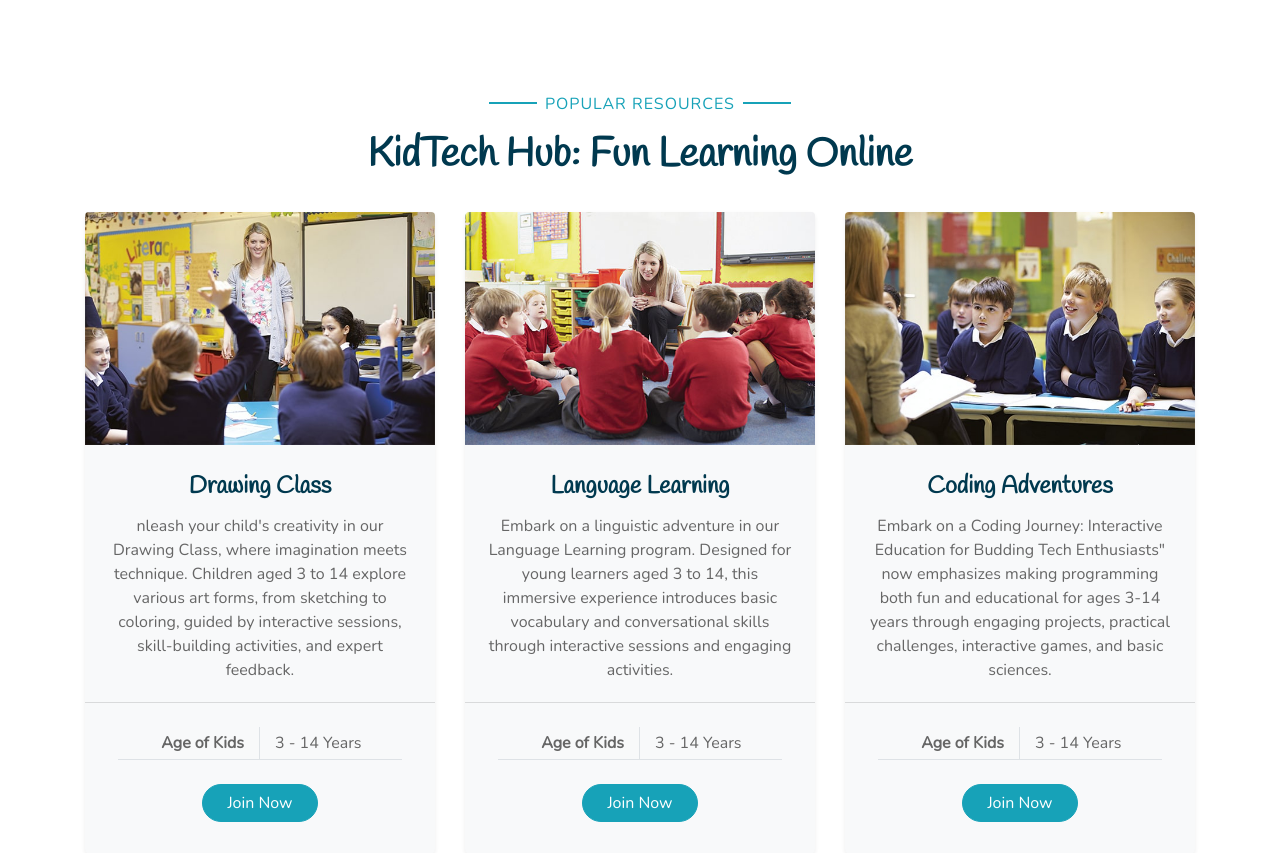
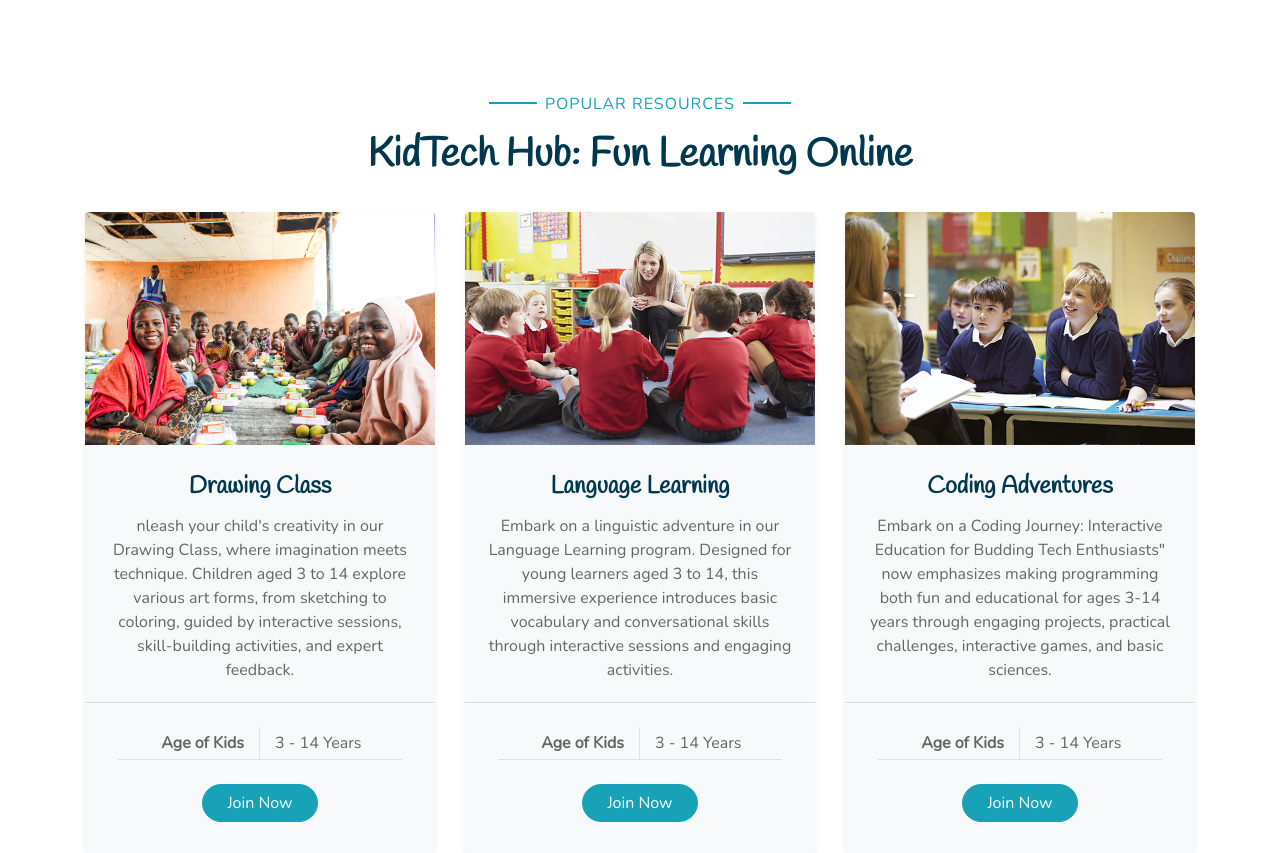
Before and after one commit to sos-robin/Mafunzo, a Django app: page / in a window 1280 px wide. Shown: the part 2114-2967 px from the top of the page. Run offline with Django 5.2, Linux system fonts and the light colour scheme; some libraries are stand-ins or nearby versions.

Commit message:
added file

```diff
--- a/Funza/templates/Funza/index.html
+++ b/Funza/templates/Funza/index.html
@@ -248,7 +248,7 @@ Funza - Home
         <div class="row">
           <div class="col-lg-4 mb-5">
             <div class="card border-0 bg-light shadow-sm pb-2">
-              <img class="card-img-top mb-2" src="img/class-1.jpg" alt="" />
+              <img class="card-img-top mb-2" src="img/edu.jpg" alt="" />
               <div class="card-body text-center">
                 <h4 class="card-title">Drawing Class</h4>
                 <p class="card-text">
```
Also changed, not shown: static/img/edu.jpg (added).
